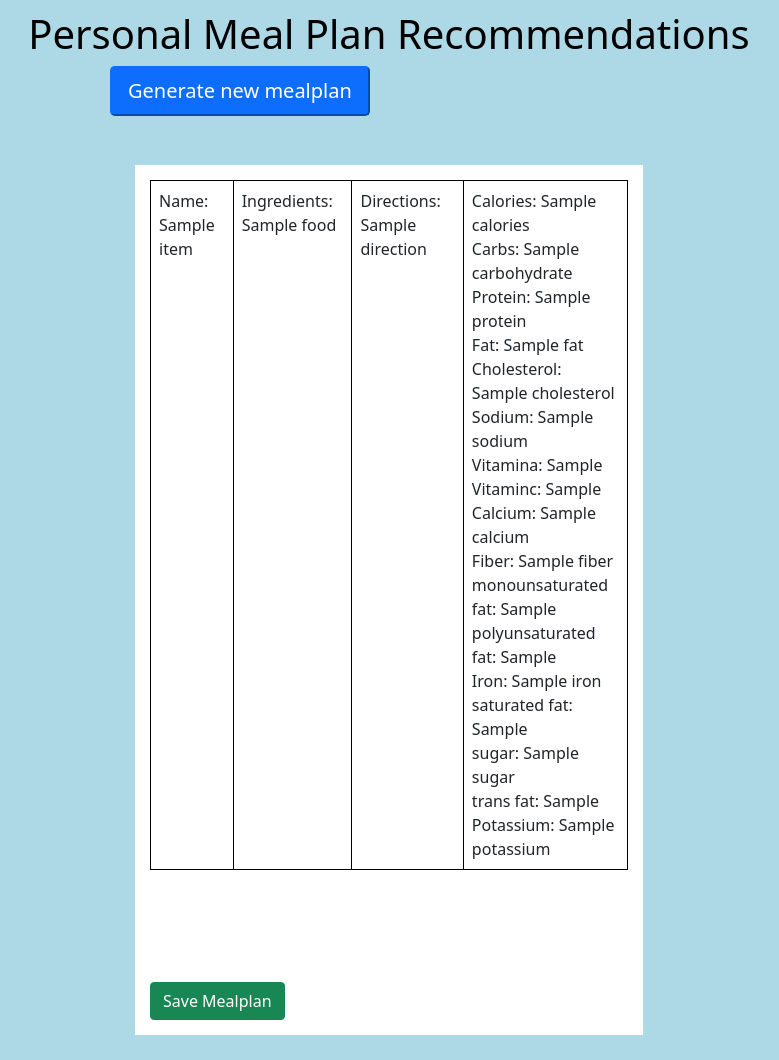
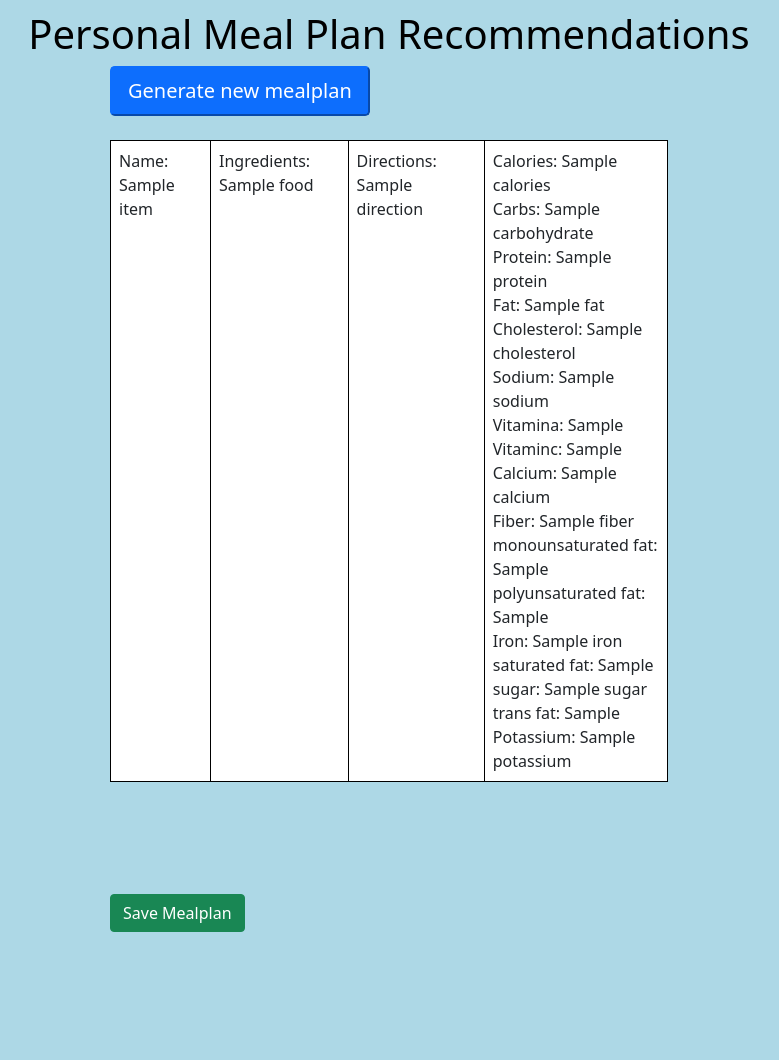
Before and after one commit to NativeVex/design_project, a Flask app: template src/webapp/templates/mealplans.html in a window 1280 px wide. Shown: the part 80-1140 px from the top of the page, without its empty margins (251-1030 px from the left). After the commit the page ends 1012 px from the top, so only its background shows below. Run offline with Flask 2, Linux system fonts and the light colour scheme; the template is opened without the code that fills it: most values are stand-ins (such as "Sample title", 1, 10 or a date in 2020).

Commit message:
Update mealplans.html for better mealplan display

```diff
--- a/src/webapp/templates/mealplans.html
+++ b/src/webapp/templates/mealplans.html
@@ -17,7 +17,6 @@
 
         <br>
 
-        <div style="padding: 15px; background-color: white; margin: 25px">
             <table class="table table-bordered" style="background-color:white;border-color:black">
                 <tbody>
                   <tr>
@@ -84,7 +83,6 @@
           </tr>
         </tbody>
     </form>
-        </div>
 
 
 {% endif %}
```
